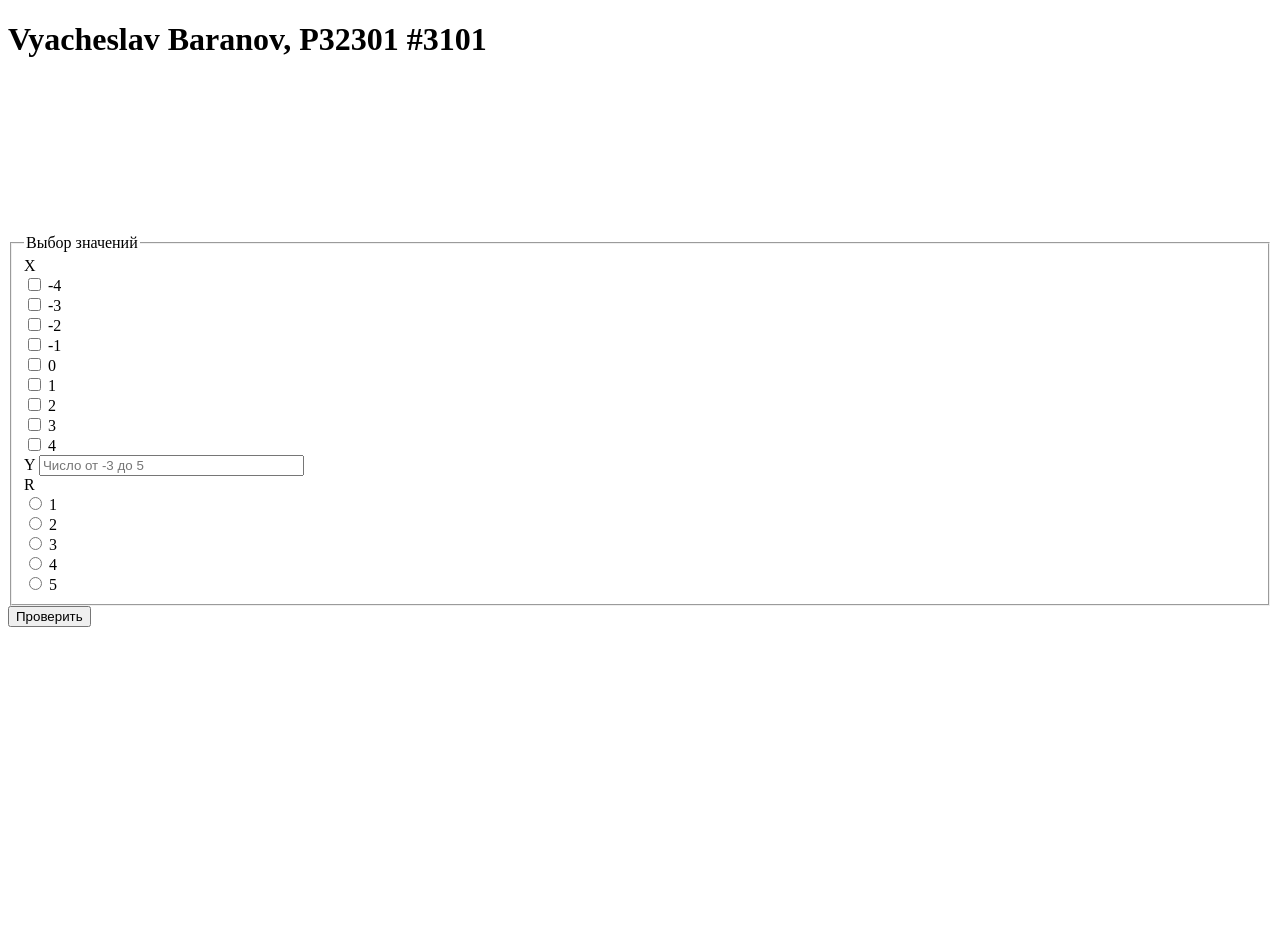
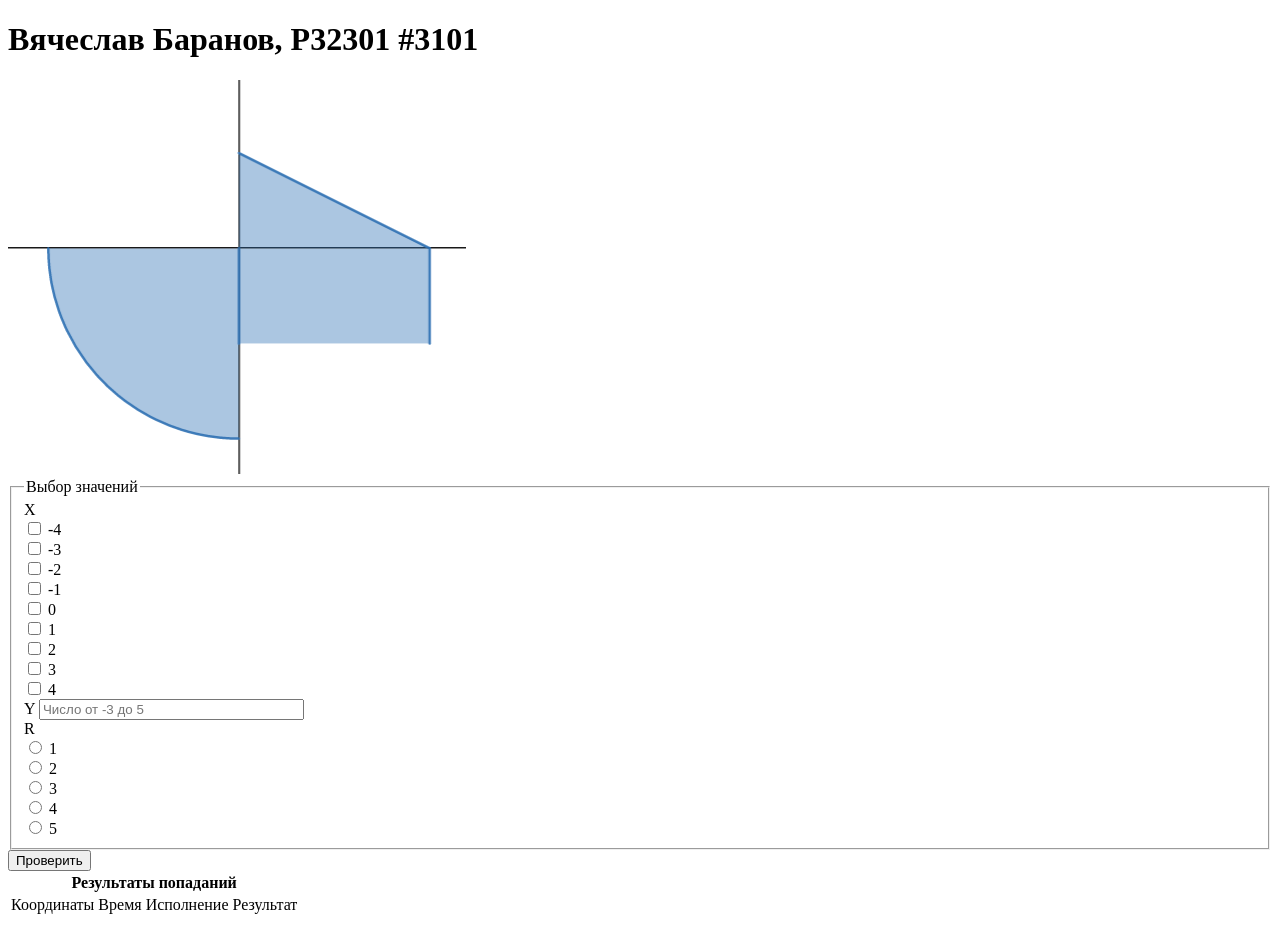
Before and after one commit to algoritmist/sem3-web, a plain HTML site: page index.html in a window 1280 px wide. Before the commit the page ends 800 px from the top, so only its background shows below. Drawn offline with Linux system fonts and the light colour scheme.

Commit message:
Added graph and updated table

```diff
--- a/html/index.html
+++ b/index.html
@@ -6,14 +6,12 @@
 </head>
 <body>
 <div class="title-bar">
-    <h1>Vyacheslav Baranov, P32301 #3101</h1>
+    <h1>Вячеслав Баранов, P32301 #3101</h1>
 </div>
 <div class="plot">
     <!-- plot from task variant
     Dynamically loaded by js -->
-    <canvas id="target">
-
-    </canvas>
+    <img src="img/graph.png" alt="graph">
 
     <div class="form">
         <fieldset>
@@ -92,7 +90,19 @@
 <div class="score-table">
     <!-- table of shot results
     Dynamically updated by js-->
-    <table></table>
+    <table>
+        <tbody>
+        <tr>
+            <th colspan="4" class="bordered">Результаты попаданий</th>
+        </tr>
+        <tr>
+            <td>Координаты</td>
+            <td>Время</td>
+            <td>Исполнение</td>
+            <td>Результат</td>
+        </tr>
+        </tbody>
+    </table>
 </div>
 </body>
 </html>
```
Also changed, not shown: img/graph.png (added).
